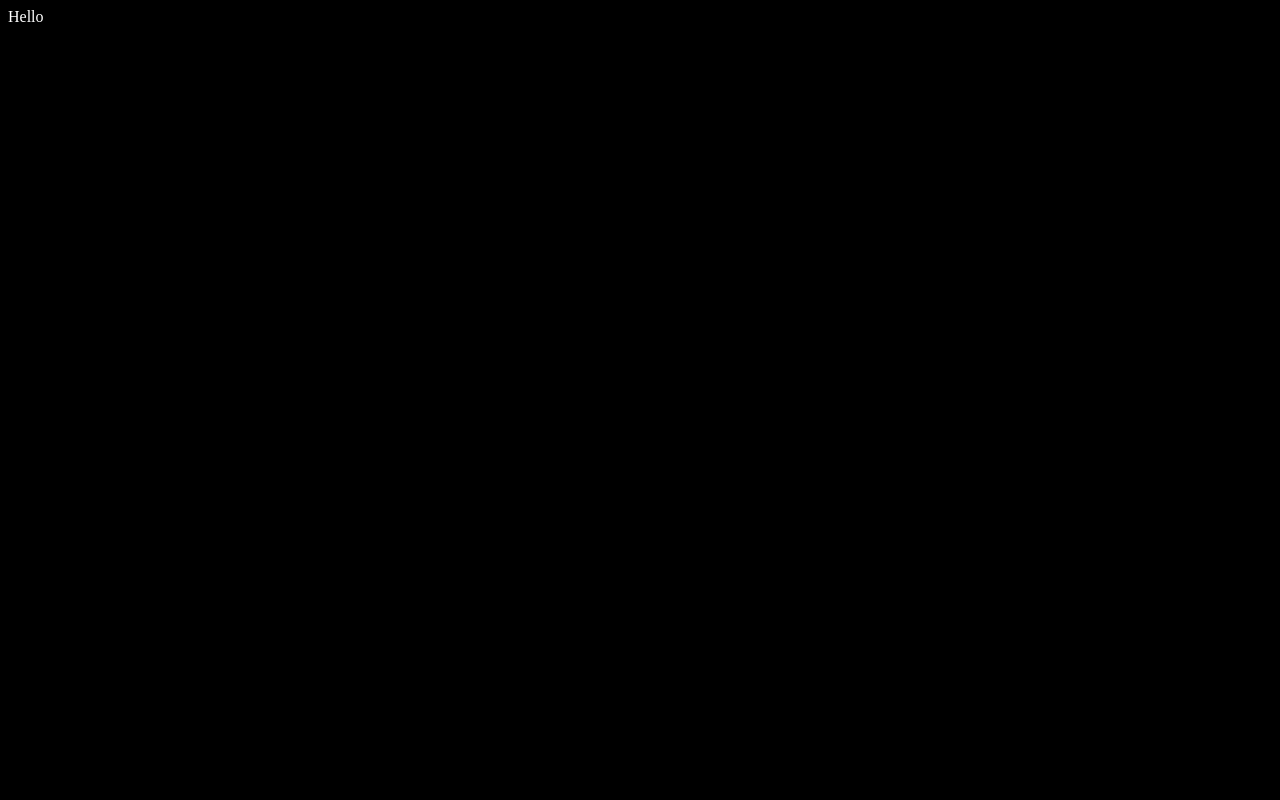
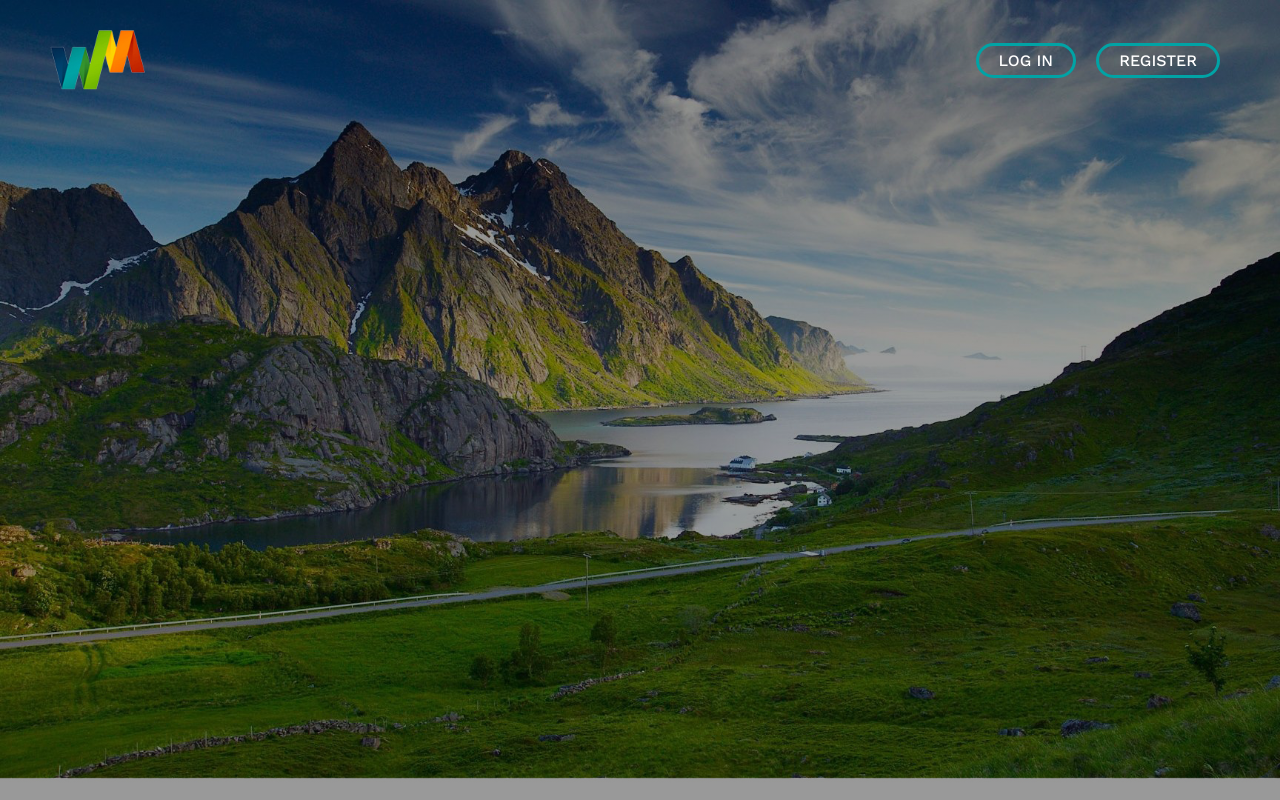
Before and after one commit to JEKO10/Walkmate, a Flask app: page / in a window 1280 px wide. Before the commit the page is almost empty. Run offline with Flask 2, Linux system fonts and the light colour scheme.

Commit message:
nav finished

```diff
--- a/app.py
+++ b/app.py
@@ -1,10 +1,12 @@
 from flask import Flask, render_template
 
 app = Flask(__name__)
+
 
 @app.route("/")
 def index():
     return render_template("index.html")
 
+
 if (__name__) == "__main__":
     app.run(debug=True)
--- /dev/null
+++ b/sass/_config.scss
@@ -0,0 +1,7 @@
+$primaryFont: "Work Sans", sans-serif;
+
+@mixin flex($justify, $align) {
+  display: flex;
+  justify-content: $justify;
+  align-items: $align;
+}
--- a/sass/main.scss
+++ b/sass/main.scss
@@ -1,4 +1,68 @@
+@import "config";
+
+* {
+  margin: 0;
+  padding: 0;
+  box-sizing: border-box;
+}
+
 body {
   background-color: #000;
-  color: #fff;
+
+  header {
+    min-height: 100vh;
+    animation: opacity 1.5s linear;
+    background: linear-gradient(rgba(0, 0, 0, 0.4), rgba(0, 0, 0, 0.4)),
+      url("./bg3.jpg") center/cover no-repeat;
+    color: #fff;
+
+    nav {
+      @include flex(space-between, center);
+      padding: 30px 50px;
+
+      #logo {
+        height: 60px;
+      }
+
+      ul {
+        @include flex(center, center);
+        list-style-type: none;
+
+        li {
+          color: #fff;
+          padding: 5px 20px;
+          margin: 0 10px;
+          font-size: 1rem;
+          text-transform: uppercase;
+          font-family: $primaryFont;
+          font-weight: 500;
+          cursor: pointer;
+          // border: 3px solid #88c625;
+          border: 3px solid #01a3a5;
+          border-radius: 50px;
+          background-image: linear-gradient(
+            to top,
+            #003d66 50%,
+            transparent 50%
+          );
+          background-size: 100% 200%;
+          background-position: top;
+          transition: all 300ms linear;
+
+          &:hover {
+            background-position: bottom left;
+          }
+        }
+      }
+    }
+  }
 }
+
+@keyframes opacity {
+  from {
+    opacity: 0.2;
+  }
+  to {
+    opacity: 1;
+  }
+}
--- a/static/main.css
+++ b/static/main.css
@@ -1,5 +1,91 @@
+* {
+  margin: 0;
+  padding: 0;
+  -webkit-box-sizing: border-box;
+          box-sizing: border-box;
+}
+
 body {
   background-color: #000;
+}
+
+body header {
+  min-height: 100vh;
+  -webkit-animation: opacity 1.5s linear;
+          animation: opacity 1.5s linear;
+  background: -webkit-gradient(linear, left top, left bottom, from(rgba(0, 0, 0, 0.4)), to(rgba(0, 0, 0, 0.4))), url("./bg3.jpg") center/cover no-repeat;
+  background: linear-gradient(rgba(0, 0, 0, 0.4), rgba(0, 0, 0, 0.4)), url("./bg3.jpg") center/cover no-repeat;
   color: #fff;
 }
+
+body header nav {
+  display: -webkit-box;
+  display: -ms-flexbox;
+  display: flex;
+  -webkit-box-pack: justify;
+      -ms-flex-pack: justify;
+          justify-content: space-between;
+  -webkit-box-align: center;
+      -ms-flex-align: center;
+          align-items: center;
+  padding: 30px 50px;
+}
+
+body header nav #logo {
+  height: 60px;
+}
+
+body header nav ul {
+  display: -webkit-box;
+  display: -ms-flexbox;
+  display: flex;
+  -webkit-box-pack: center;
+      -ms-flex-pack: center;
+          justify-content: center;
+  -webkit-box-align: center;
+      -ms-flex-align: center;
+          align-items: center;
+  list-style-type: none;
+}
+
+body header nav ul li {
+  color: #fff;
+  padding: 5px 20px;
+  margin: 0 10px;
+  font-size: 1rem;
+  text-transform: uppercase;
+  font-family: "Work Sans", sans-serif;
+  font-weight: 500;
+  cursor: pointer;
+  border: 3px solid #01a3a5;
+  border-radius: 50px;
+  background-image: -webkit-gradient(linear, left bottom, left top, color-stop(50%, #003d66), color-stop(50%, transparent));
+  background-image: linear-gradient(to top, #003d66 50%, transparent 50%);
+  background-size: 100% 200%;
+  background-position: top;
+  -webkit-transition: all 300ms linear;
+  transition: all 300ms linear;
+}
+
+body header nav ul li:hover {
+  background-position: bottom left;
+}
+
+@-webkit-keyframes opacity {
+  from {
+    opacity: 0.2;
+  }
+  to {
+    opacity: 1;
+  }
+}
+
+@keyframes opacity {
+  from {
+    opacity: 0.2;
+  }
+  to {
+    opacity: 1;
+  }
+}
 /*# sourceMappingURL=main.css.map */
--- a/templates/index.html
+++ b/templates/index.html
@@ -1,6 +1,12 @@
 <!DOCTYPE html>
 <html lang="en">
   <head>
+    <link rel="preconnect" href="https://fonts.googleapis.com" />
+    <link rel="preconnect" href="https://fonts.gstatic.com" crossorigin />
+    <link
+      href="https://fonts.googleapis.com/css2?family=Work+Sans:wght@300;400;500;600;700;800;900&display=swap"
+      rel="stylesheet"
+    />
     <link rel="stylesheet" href="{{url_for('.static', filename='main.css')}}" />
     <meta charset="UTF-8" />
     <meta http-equiv="X-UA-Compatible" content="IE=edge" />
@@ -8,6 +14,18 @@
     <title>Walkmate</title>
   </head>
   <body>
-    Hello
+    <header>
+      <nav>
+        <img
+          src="{{url_for('.static', filename='logo.png')}}"
+          alt="Logo"
+          id="logo"
+        />
+        <ul>
+          <li>Log in</li>
+          <li>Register</li>
+        </ul>
+      </nav>
+    </header>
   </body>
 </html>
```
Also changed, not shown: static/bg.jpg (added), static/bg3.jpg (added), static/logo.png (added), 2 other files.
